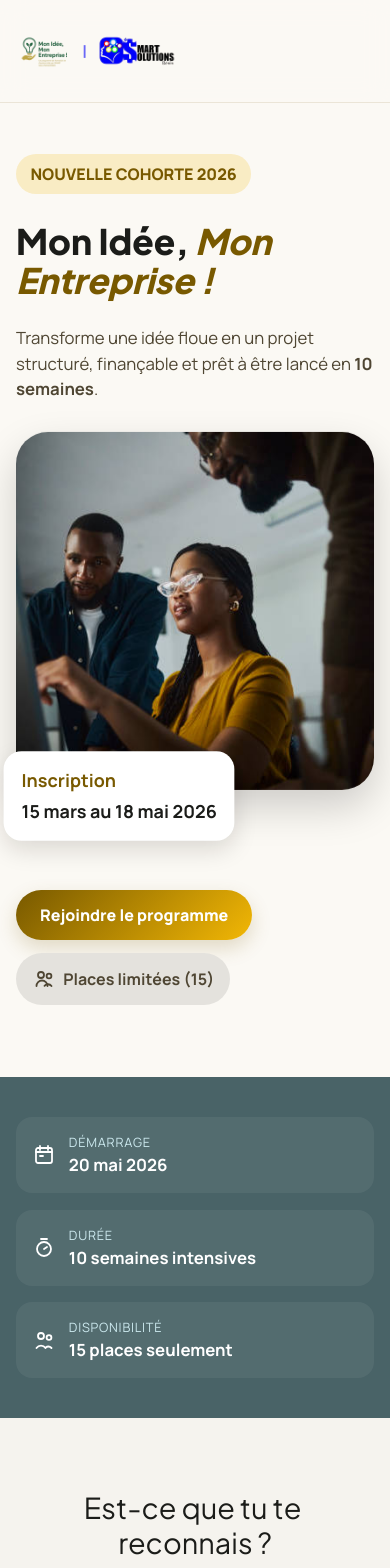
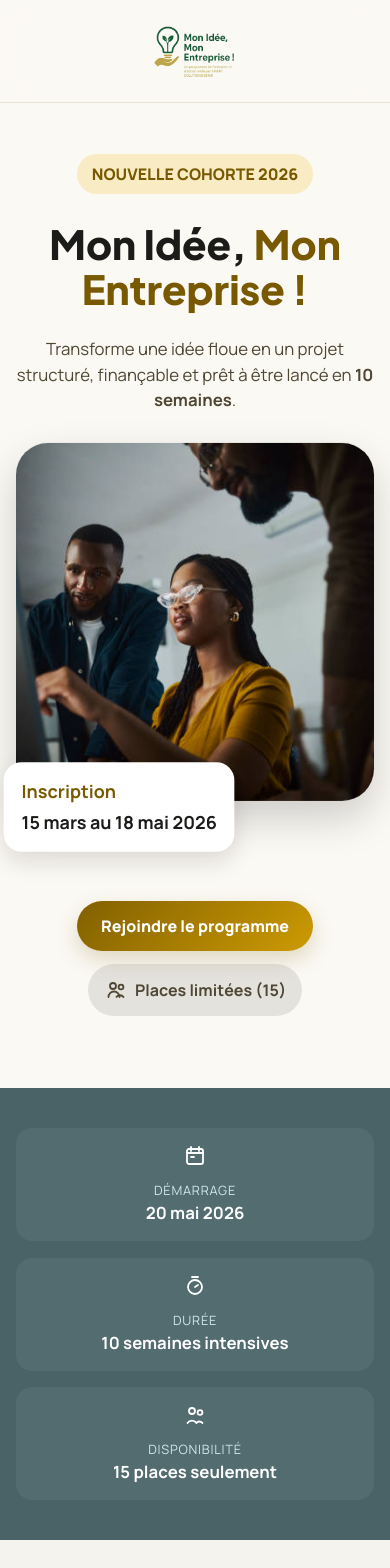
Before and after one commit to Rock49899/smart_solutions, a Next.js app: page / in a window 390 px wide. Shown: the top 1568 px of the page. Built offline with nearby package versions, Linux system fonts and the light colour scheme.

Commit message:
fix:allways

```diff
--- a/app/page.module.css
+++ b/app/page.module.css
@@ -96,8 +96,25 @@
   color: white !important;
   font-weight: 800;
   background: linear-gradient(135deg, #785900 0%, #f2b705 100%);
+  background-size: 160% 160%;
+  position: relative;
+  overflow: hidden;
+  isolation: isolate;
   transition: transform 0.2s ease, box-shadow 0.2s ease, filter 0.2s ease;
   box-shadow: 0 8px 20px rgb(120 89 0 / 0.2);
+  animation: ctaGlow 3.2s ease-in-out infinite;
+}
+
+.ctaButton::after,
+.bigCta::after {
+  content: "";
+  position: absolute;
+  inset: 0;
+  border-radius: inherit;
+  pointer-events: none;
+  background: linear-gradient(110deg, transparent 0%, rgb(255 255 255 / 0.26) 48%, transparent 100%);
+  transform: translateX(-130%);
+  animation: ctaSweep 3.4s ease-in-out infinite;
 }
 
 .ctaButton:hover,
@@ -843,8 +860,13 @@
   color: white;
   font-weight: 800;
   background: linear-gradient(135deg, #785900 0%, #f2b705 100%);
+  background-size: 160% 160%;
+  position: relative;
+  overflow: hidden;
+  isolation: isolate;
   transition: transform 0.2s ease, box-shadow 0.2s ease, filter 0.2s ease;
   box-shadow: 0 10px 24px rgb(120 89 0 / 0.24);
+  animation: ctaGlow 3.2s ease-in-out infinite;
 }
 
 @media (hover: none) {
@@ -902,6 +924,16 @@
 
   .header {
     transition: none !important;
+  }
+
+  .ctaButton,
+  .bigCta {
+    animation: none !important;
+  }
+
+  .ctaButton::after,
+  .bigCta::after {
+    animation: none !important;
   }
 }
 
@@ -964,6 +996,37 @@
   }
   50% {
     transform: translateY(-6px);
+  }
+}
+
+@keyframes ctaGlow {
+  0%,
+  100% {
+    background-position: 0% 50%;
+    box-shadow: 0 8px 20px rgb(120 89 0 / 0.2);
+  }
+  50% {
+    background-position: 100% 50%;
+    box-shadow: 0 12px 28px rgb(120 89 0 / 0.3);
+  }
+}
+
+@keyframes ctaSweep {
+  0%,
+  22% {
+    transform: translateX(-130%);
+    opacity: 0;
+  }
+  30% {
+    opacity: 0.8;
+  }
+  46% {
+    transform: translateX(130%);
+    opacity: 0;
+  }
+  100% {
+    transform: translateX(130%);
+    opacity: 0;
   }
 }
 
@@ -1046,8 +1109,50 @@
     height: 4.35rem;
   }
 
+  .nav {
+    justify-content: center;
+  }
+
+  .logoRow {
+    width: 100%;
+    justify-content: center;
+  }
+
   .main {
     padding-top: 5.1rem;
+  }
+
+  .heroIntro {
+    text-align: center;
+  }
+
+  .heroText {
+    margin-inline: auto;
+  }
+
+  .heroTitle {
+    font-size: calc(clamp(2.2rem, 8vw, 4.4rem) + 5px);
+  }
+
+  .heroTitle span {
+    font-style: normal;
+  }
+
+  .heroActions {
+    justify-content: center;
+  }
+
+  .statsGrid article {
+    flex-direction: column;
+    justify-content: center;
+    align-items: center;
+    text-align: center;
+  }
+
+  .statsGrid article div {
+    display: flex;
+    flex-direction: column;
+    align-items: center;
   }
 }
 
--- a/app/page.tsx
+++ b/app/page.tsx
@@ -259,7 +259,7 @@ export default function Home() {
             <header className={`${styles.header} ${isHeaderHidden ? styles.headerHidden : ""}`}>
                 <nav className={`${styles.desktopFrame} ${styles.nav}`}>
                     <div className={styles.logoRow}>
-                        <img className={styles.headerLogo} alt="Logo Smart Solutions" src="/images/landing/combi.png" />
+                        <img className={styles.headerLogo} alt="Logo Smart Solutions" src="/images/landing/finasmart.png" />
                                 </div>
 
                     <div className={styles.navLinks}>
```
Also changed, not shown: public/images/landing/finasmart.jpg (added), public/images/landing/finasmart.png (added).
